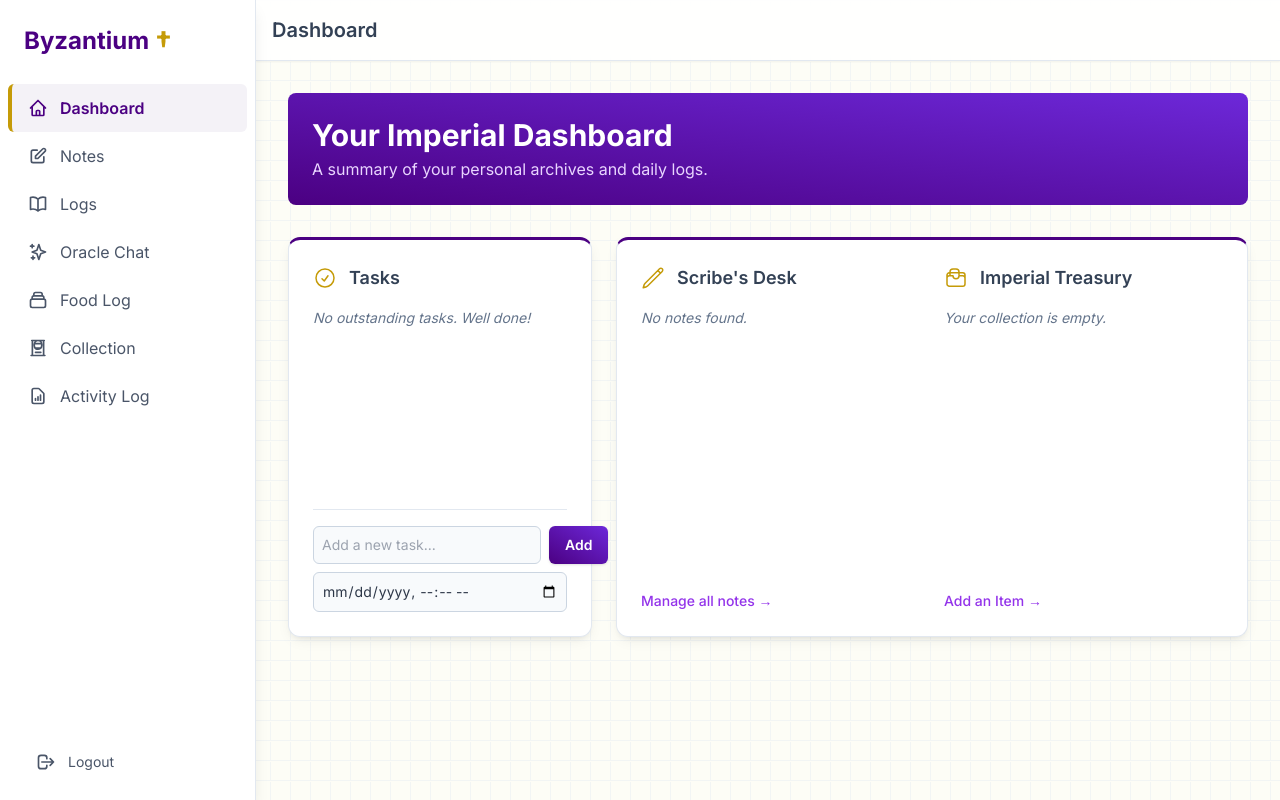
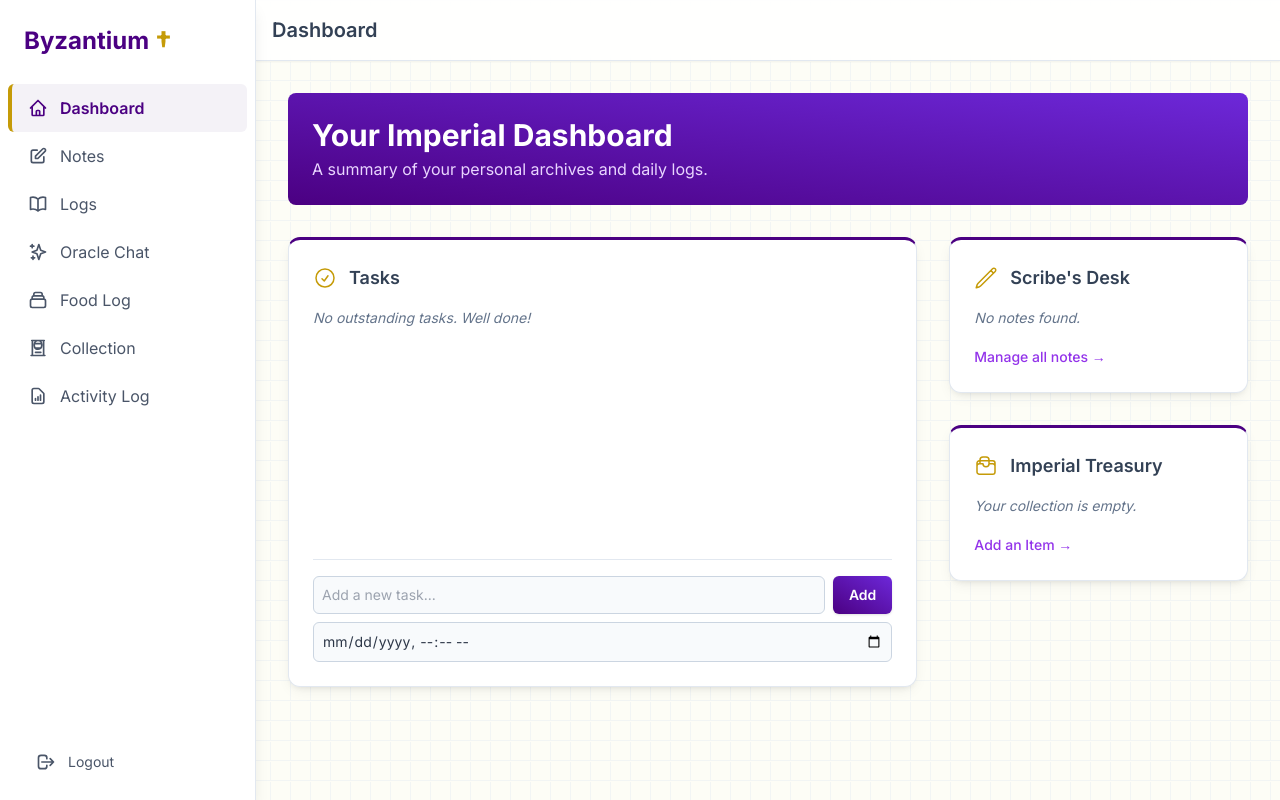
Before and after one commit to HimsHimself/byzantium-app, a Flask app: page / in a window 1280 px wide. Run offline with Flask 3, Linux system fonts and the light colour scheme; the visitor is signed in with stand-in values (Sample User, id 1); data that the repository does not hold is empty; parts of the project's set-up code (start-up, migrations or seed data) failed here and were passed over; some libraries are stand-ins or nearby versions.

Commit message:
provided more space for task list on main page

```diff
--- a/templates/index.html
+++ b/templates/index.html
@@ -171,13 +171,13 @@
             {% block content %}
             <div class="space-y-8">
                 <div class="p-6 rounded-lg" style="background-image: linear-gradient(to top right, var(--imperial-purple), #6d28d9);">
-                    <h2 class="text-3xl font-bold text-white">Your Imperial Dashboard</h2>
-                    <p class="text-purple-200 mt-1">A summary of your personal archives and daily logs.</p>
+                    <h2 class="text-2xl lg:text-3xl font-bold text-white">Your Imperial Dashboard</h2>
+                    <p class="text-purple-200 mt-1 text-sm lg:text-base">A summary of your personal archives and daily logs.</p>
                 </div>
 
-                <div class="grid grid-cols-1 lg:grid-cols-3 gap-6">
+                <div class="grid grid-cols-1 lg:grid-cols-3 gap-8">
 
-                    <div class="content-card p-6 flex flex-col lg:col-span-1 min-h-[400px]">
+                    <div class="content-card p-6 flex flex-col lg:col-span-2 min-h-[450px]">
                         <h3 class="flex items-center text-lg font-semibold text-slate-700 mb-4">
                             <svg class="w-6 h-6 mr-3 byzantine-gold" xmlns="http://www.w3.org/2000/svg" fill="none" viewBox="0 0 24 24" stroke-width="1.5" stroke="currentColor"><path stroke-linecap="round" stroke-linejoin="round" d="M9 12.75L11.25 15 15 9.75M21 12a9 9 0 11-18 0 9 9 0 0118 0z" /></svg>
                             Tasks
@@ -208,8 +208,8 @@
                         </form>
                     </div>
 
-                    <div class="content-card p-6 flex flex-col lg:col-span-2 grid grid-cols-1 md:grid-cols-2 gap-6">
-                        <div class="flex flex-col">
+                    <div class="lg:col-span-1 space-y-8">
+                        <div class="content-card p-6 flex flex-col">
                             <h3 class="flex items-center text-lg font-semibold text-slate-700 mb-4">
                                 <svg class="w-6 h-6 mr-3 byzantine-gold" xmlns="http://www.w3.org/2000/svg" fill="none" viewBox="0 0 24 24" stroke-width="1.5" stroke="currentColor"><path stroke-linecap="round" stroke-linejoin="round" d="M16.862 4.487l1.687-1.688a1.875 1.875 0 112.652 2.652L6.832 19.82a4.5 4.5 0 01-1.897 1.13l-2.685.8.8-2.685a4.5 4.5 0 011.13-1.897L16.863 4.487zm0 0L19.5 7.125" /></svg>
                                 Scribe's Desk
@@ -231,7 +231,7 @@
                             </div>
                         </div>
 
-                        <div class="flex flex-col">
+                        <div class="content-card p-6 flex flex-col">
                             <h3 class="flex items-center text-lg font-semibold text-slate-700 mb-4">
                                 <svg class="w-6 h-6 mr-3 byzantine-gold" xmlns="http://www.w3.org/2000/svg" fill="none" viewBox="0 0 24 24" stroke-width="1.5" stroke="currentColor"><path stroke-linecap="round" stroke-linejoin="round" d="M21 12a2.25 2.25 0 00-2.25-2.25H15a3 3 0 11-6 0H5.25A2.25 2.25 0 003 12m18 0v6a2.25 2.25 0 01-2.25 2.25H5.25A2.25 2.25 0 013 18v-6m18 0V9M3 12V9m18 0a2.25 2.25 0 00-2.25-2.25H5.25A2.25 2.25 0 003 9m12 0V6a3 3 0 00-3-3H9a3 3 0 00-3 3v3" /></svg>
                                 Imperial Treasury
@@ -380,38 +380,16 @@
                     headers: {'Content-Type': 'application/json'},
                     body: JSON.stringify(payload)
                 })
-                .then(response => response.json())
+                .then(response => {
+                    if (response.ok) {
+                         // Reload the page on success to get the correctly sorted list
+                        window.location.reload();
+                    }
+                    return response.json();
+                })
                 .then(data => {
                     if (data.error) {
                         createToast(data.error, 'error');
-                    } else {
-                        const noTasksMsg = document.getElementById('no-tasks-msg');
-                        if (noTasksMsg) noTasksMsg.remove();
-
-                        const newTaskEl = document.createElement('div');
-                        newTaskEl.className = 'task-item flex items-center justify-between py-2';
-                        newTaskEl.dataset.taskId = data.id;
-
-                        let dueDateHtml = '';
-                        if (data.due_date) {
-                             const date = new Date(data.due_date);
-                             const formattedDate = date.toLocaleDateString('en-GB', { day: '2-digit', month: 'short' }) + ', ' + date.toLocaleTimeString('en-GB', { hour: '2-digit', minute: '2-digit' });
-                             dueDateHtml = `<span class="text-xs text-slate-500 bg-slate-100 px-2 py-1 rounded-full whitespace-nowrap">${formattedDate}</span>`;
-                        }
-
-                        newTaskEl.innerHTML = `
-                            <div class="flex items-center">
-                                <input id="task-${data.id}" type="checkbox" class="form-checkbox h-5 w-5 rounded text-purple-600 focus:ring-purple-500">
-                                <label for="task-${data.id}" class="ml-3 text-sm font-medium text-slate-700">${data.title}</label>
-                            </div>
-                            ${dueDateHtml}
-                        `;
-                        // This will just add to the end. For a fully sorted list, a page reload would be simplest.
-                        // Or a more complex JS sorting function could be implemented. Appending is fine for now.
-                        taskList.appendChild(newTaskEl);
-                        newTaskTitleInput.value = '';
-                        newTaskDueDateInput.value = '';
-                        createToast('Task added!', 'success');
                     }
                 })
                 .catch(() => createToast('Server error.', 'error'));
```
